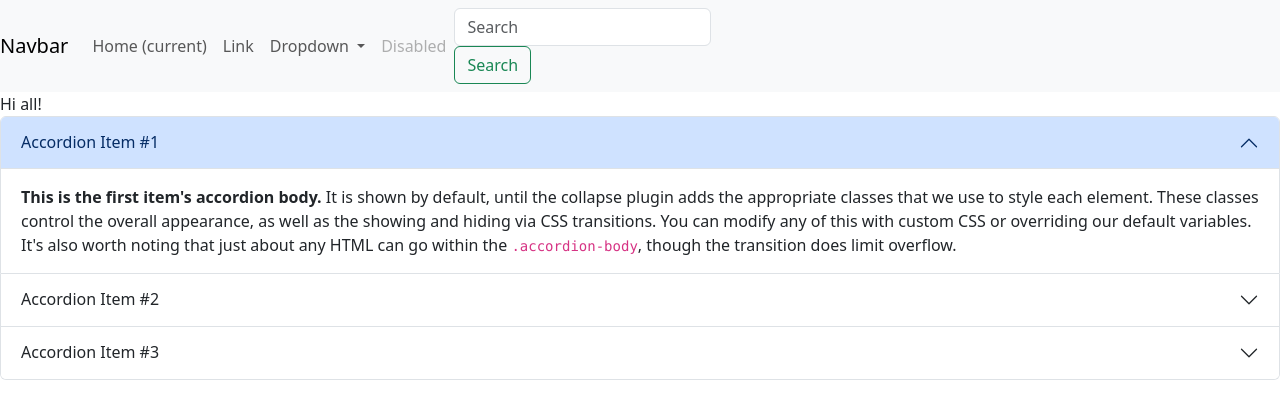
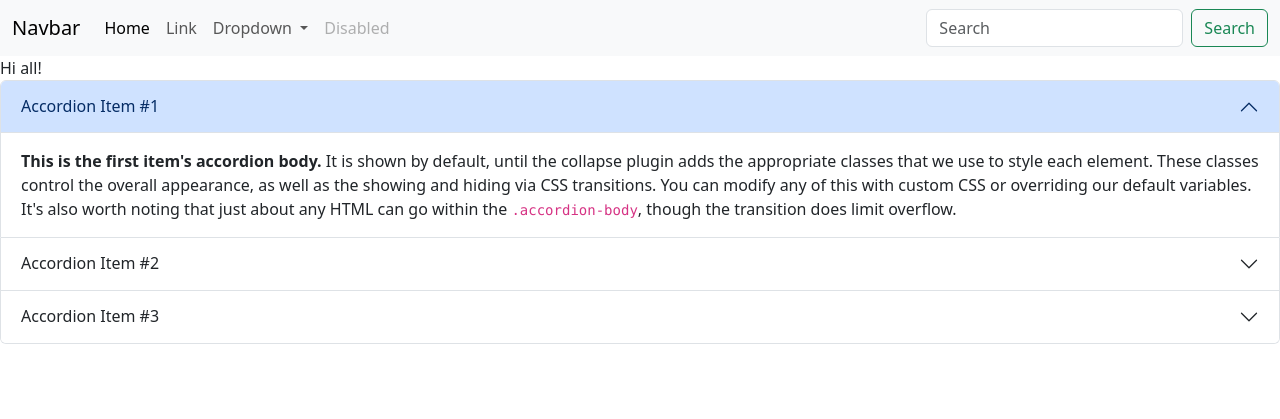
Before and after one commit to LilKeyboard/first_bootstrap_app_, a Python web app: template templates/index.html in a window 1280 px wide. Shown: the top 419 px of the page. Run offline with Jinja, Linux system fonts and the light colour scheme; the template is opened without the code that fills it, so the values that code supplies are empty.

Commit message:
new navbar

```diff
--- a/templates/index.html
+++ b/templates/index.html
@@ -5,39 +5,40 @@
 {% endblock %}
 
 {% block navbar %}
-<nav class="navbar navbar-expand-lg navbar-light bg-light">
+<nav class="navbar navbar-expand-lg bg-body-tertiary">
+  <div class="container-fluid">
     <a class="navbar-brand" href="#">Navbar</a>
-  <button class="navbar-toggler" type="button" data-toggle="collapse" data-target="#navbarSupportedContent" aria-controls="navbarSupportedContent" aria-expanded="false" aria-label="Toggle navigation">
+    <button class="navbar-toggler" type="button" data-bs-toggle="collapse" data-bs-target="#navbarSupportedContent" aria-controls="navbarSupportedContent" aria-expanded="false" aria-label="Toggle navigation">
       <span class="navbar-toggler-icon"></span>
     </button>
-
     <div class="collapse navbar-collapse" id="navbarSupportedContent">
-    <ul class="navbar-nav mr-auto">
-      <li class="nav-item active">
-        <a class="nav-link" href="#">Home <span class="sr-only">(current)</span></a>
+      <ul class="navbar-nav me-auto mb-2 mb-lg-0">
+        <li class="nav-item">
+          <a class="nav-link active" aria-current="page" href="#">Home</a>
         </li>
         <li class="nav-item">
           <a class="nav-link" href="#">Link</a>
         </li>
         <li class="nav-item dropdown">
-        <a class="nav-link dropdown-toggle" href="#" id="navbarDropdown" role="button" data-toggle="dropdown" aria-haspopup="true" aria-expanded="false">
+          <a class="nav-link dropdown-toggle" href="#" role="button" data-bs-toggle="dropdown" aria-expanded="false">
             Dropdown
           </a>
-        <div class="dropdown-menu" aria-labelledby="navbarDropdown">
-          <a class="dropdown-item" href="#">Action</a>
-          <a class="dropdown-item" href="#">Another action</a>
-          <div class="dropdown-divider"></div>
-          <a class="dropdown-item" href="#">Something else here</a>
-        </div>
+          <ul class="dropdown-menu">
+            <li><a class="dropdown-item" href="#">Action</a></li>
+            <li><a class="dropdown-item" href="#">Another action</a></li>
+            <li><hr class="dropdown-divider"></li>
+            <li><a class="dropdown-item" href="#">Something else here</a></li>
+          </ul>
         </li>
         <li class="nav-item">
-        <a class="nav-link disabled" href="#">Disabled</a>
+          <a class="nav-link disabled">Disabled</a>
         </li>
       </ul>
-    <form class="form-inline my-2 my-lg-0">
-      <input class="form-control mr-sm-2" type="search" placeholder="Search" aria-label="Search">
-      <button class="btn btn-outline-success my-2 my-sm-0" type="submit">Search</button>
+      <form class="d-flex" role="search">
+        <input class="form-control me-2" type="search" placeholder="Search" aria-label="Search">
+        <button class="btn btn-outline-success" type="submit">Search</button>
       </form>
+    </div>
   </div>
 </nav>
 {% endblock %}
```
Lines whose indentation alone changed are shown as unchanged.
